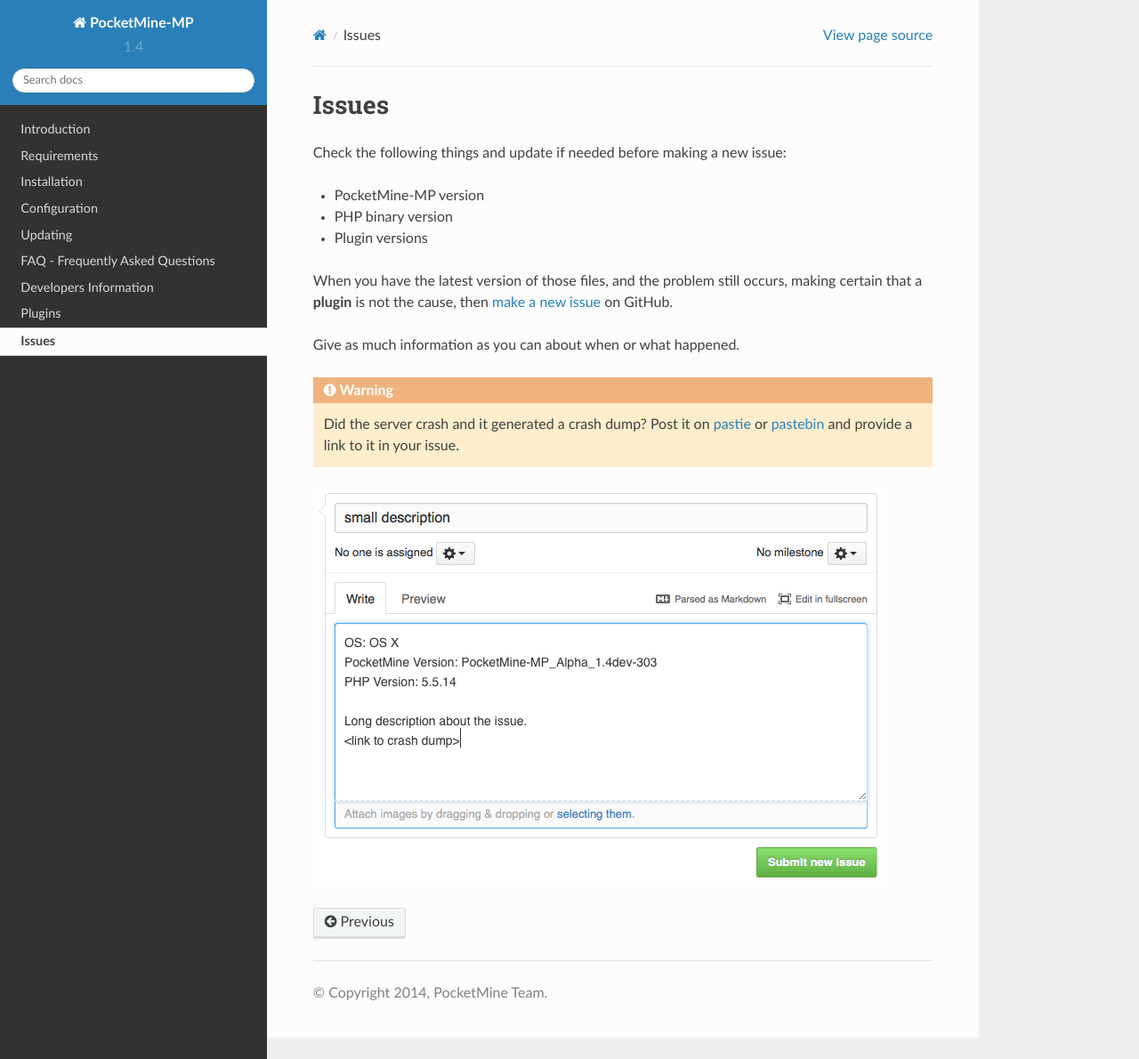
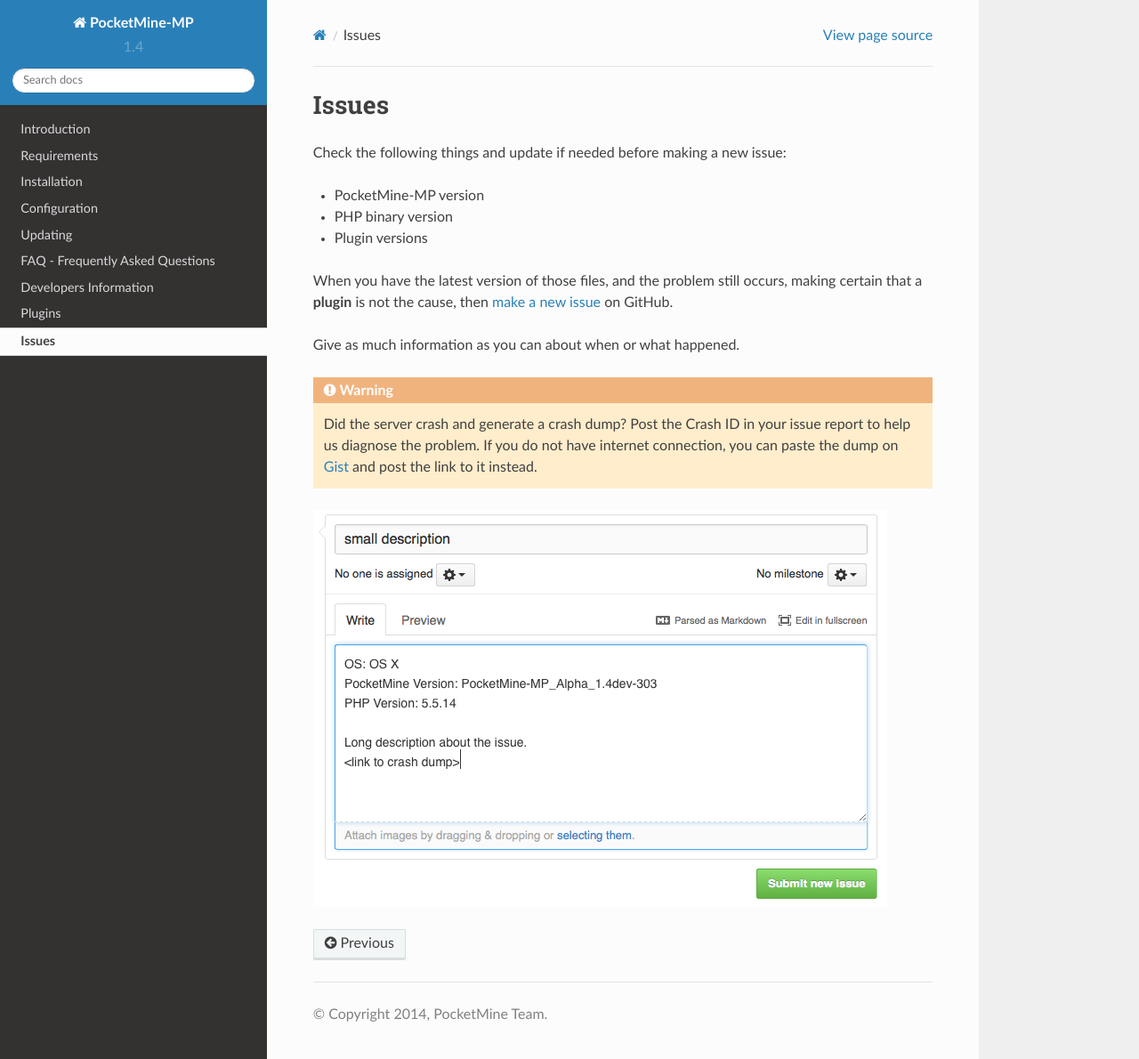
Before and after one commit to PocketMine/Documentation, a Sphinx documentation site: the page built from source/issues.rst, in a window 1280 px wide and 1190 px high. Shown: the whole window at 89% size. Built offline with Sphinx 7.4.7 and the Read the Docs theme 2.0.0, drawn with Linux system fonts in a browser that asks for light colours.

Commit message:
Update issues.rst

```diff
--- a/source/issues.rst
+++ b/source/issues.rst
@@ -15,6 +15,6 @@
 Give as much information as you can about when or what happened.
 
 .. warning::
-	Did the server crash and it generated a crash dump? Post it on `pastie <http://pastie.org>`_ or `pastebin <http://pastebin.com>`_ and provide a link to it in your issue.
+	Did the server crash and generate a crash dump? Post the Crash ID in your issue report to help us diagnose the problem. If you do not have internet connection, you can paste the dump on `Gist <https://gist.github.com>`_ and post the link to it instead.
 
 .. image:: img/create-issue.png
```
